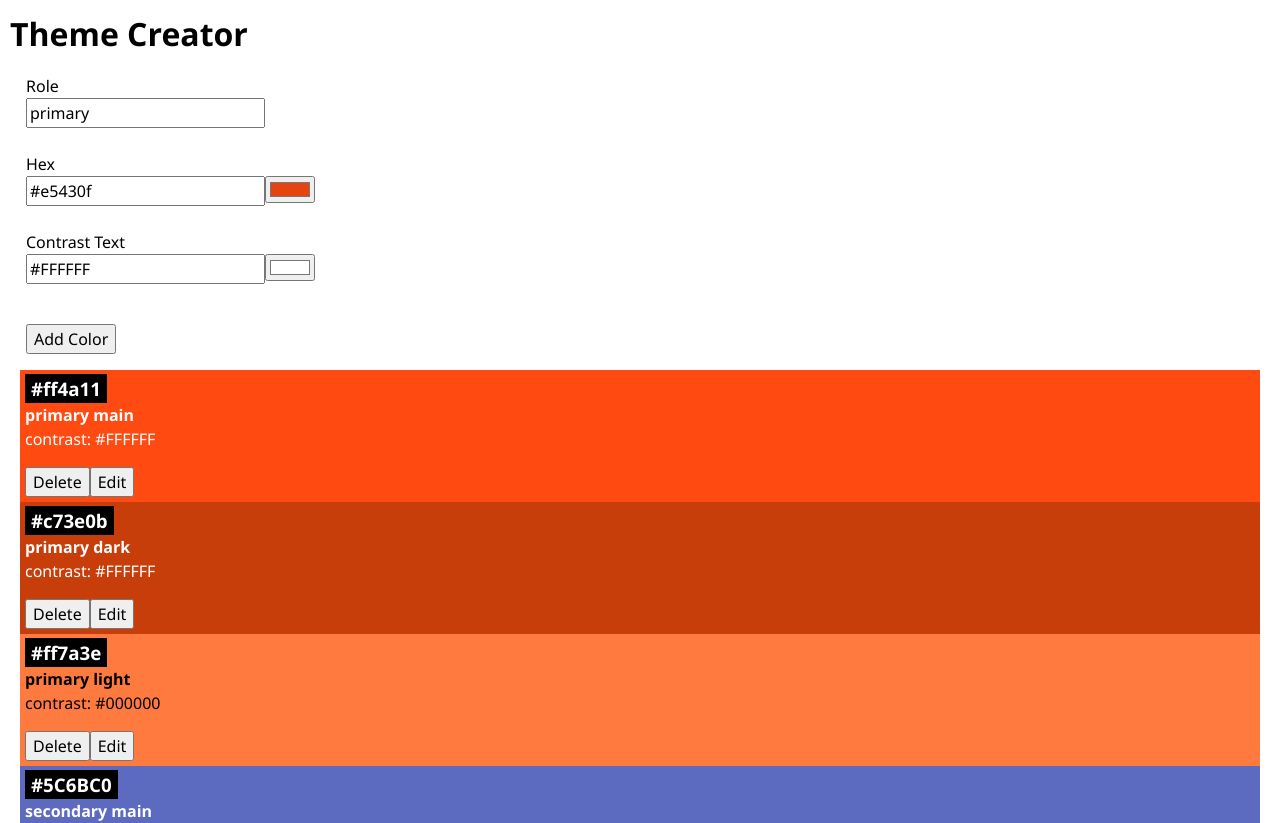
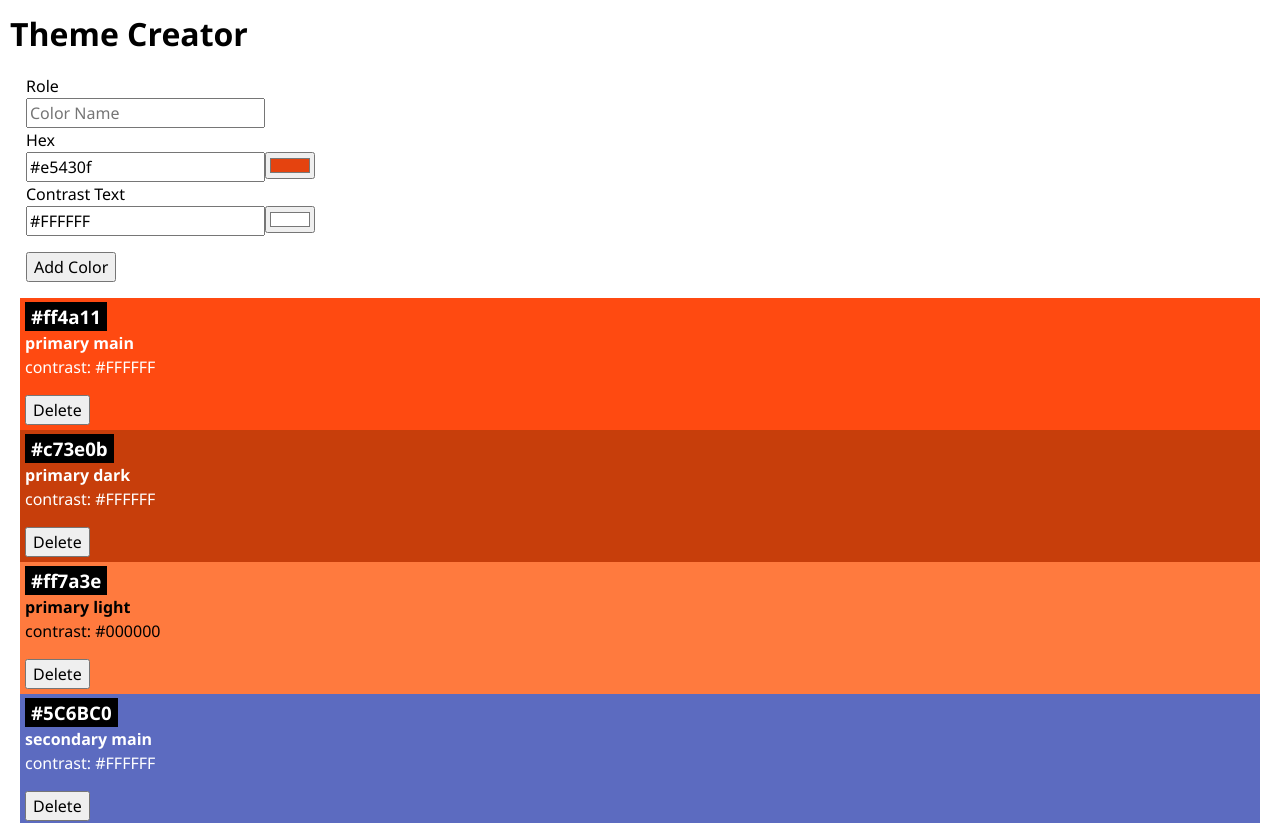
Before and after one commit to MarenOelixtown/web-react-recap-project, a React (Vite) app: page / in a window 1280 px wide. Shown: the top 823 px of the page. Built offline with nearby package versions, Linux system fonts and the light colour scheme.

Commit message:
Revert "Adding missing ColorInput.jsx and #4: Edit a color from the theme"

```diff
--- a/src/App.jsx
+++ b/src/App.jsx
@@ -7,19 +7,12 @@ import { uid } from "uid";
 
 function App() {
   const [colors, setColors] = useState(initialColors);
-
-  const handleDelete = (id) => {
-    setColors(colors.filter((color) => color.id !== id));
+  const deleteAColor = (colorToBeDeleted) => {
+    const updatedColors = colors.filter(
+      (color) => color.id !== colorToBeDeleted.id
+    );
+    setColors(updatedColors);
   };
-  const handleEditColor = (editColor) => {
-    setColors(
-      colors.map((color) => {
-        if (color.id === editColor.id) return { ...editColor };
-        return color;
-      })
-    );
-  };
-
   function handleAddColor(newColor) {
     setColors([{ id: uid(), ...newColor }, ...colors]);
   }
@@ -33,12 +26,7 @@ function App() {
         <p>No colors ... start by adding one!</p>
       ) : (
         colors.map((color) => (
-          <Color
-            key={color.id}
-            color={color}
-            onDelete={handleDelete}
-            onEdit={handleEditColor}
-          />
+          <Color key={color.id} color={color} onDelete={deleteAColor} />
         ))
       )}
     </>
--- a/src/Components/Color/Button.jsx
+++ b/src/Components/Color/Button.jsx
@@ -1,6 +1,6 @@
-export default function Button({ text, onButtonClick }) {
+export default function Button({ text, onClick }) {
   return (
-    <button type="button" onClick={onButtonClick}>
+    <button type="button" onClick={onClick}>
       {text}
     </button>
   );
--- a/src/Components/Color/Color.jsx
+++ b/src/Components/Color/Color.jsx
@@ -1,12 +1,14 @@
 import "./Color.css";
 import Button from "./Button.jsx";
 import { useState } from "react";
-import ColorForm from "../ColorForm/ColorForm.jsx";
 
-export default function Color({ color, onDelete, onEdit }) {
-  const [showDeleteConfirmation, setShowDeleteConfirmation] = useState(false);
-  const [showEditForm, setShowEditForm] = useState(false);
+export default function Color({ color, onDelete }) {
+  const [showCancel, setShowCancel] = useState(false);
 
+  const handleOnDelete = () => {
+    console.log("tell parent to delete");
+    onDelete(color);
+  };
   return (
     <div
       className="color-card"
@@ -18,43 +20,15 @@ export default function Color({ color, onDelete, onEdit }) {
       <h3 className="color-card-hightlight">{color.hex}</h3>
       <h4>{color.role}</h4>
       <p>contrast: {color.contrastText}</p>
-      {showDeleteConfirmation ? (
+      {!showCancel ? (
+        <Button text="Delete" onClick={() => setShowCancel(true)} />
+      ) : (
         <>
           <p className="color-card-hightlight">Really delete??</p>
-          <Button
-            text="Cancel"
-            onButtonClick={() => setShowDeleteConfirmation(false)}
-          />
-          <Button text="Delete" onButtonClick={() => onDelete(color.id)} />
-        </>
-      ) : (
-        <>
-          <Button
-            text="Delete"
-            onButtonClick={() => setShowDeleteConfirmation(true)}
-          />
-          {showEditForm ? (
-            <>
-              <ColorForm
-                color={color}
-                toEditColorState={showEditForm}
-                onEditColor={onEdit}
-                setShowEditForm={setShowEditForm}
-              />{" "}
-              <Button
-                text="Cancel"
-                onButtonClick={() => setShowEditForm(false)}
-              />
-            </>
-          ) : (
-            <Button text="Edit" onButtonClick={() => setShowEditForm(true)} />
-          )}
+          <Button text="Cancel" onClick={() => setShowCancel(false)} />
+          <Button text="Delete" onClick={handleOnDelete} />
         </>
       )}
     </div>
   );
 }
-
-/*
-question ? yes : no
-*/
--- a/src/Components/ColorForm/ColorForm.jsx
+++ b/src/Components/ColorForm/ColorForm.jsx
@@ -1,63 +1,62 @@
-import ColorInput from "../ColorInput/ColorInput";
 import "./ColorForm.css";
+import { useState } from "react";
+import useLocalStorageState from "use-local-storage-state";
 
-export default function ColorForm({
-  color,
-  onAddColor,
-  onEditColor,
-  toEditColorState,
-  setShowEditForm,
-  initialData = { role: "primary", hex: "#e5430f", contrastText: "#FFFFFF" },
-}) {
+export default function ColorForm({ onAddColor }) {
+  const [colorHex, setColorHex] = useState("#e5430f");
+  const [colorContrastHex, setColorContrastHex] = useState("#FFFFFF");
+
+  const handleColorChangeOne = (event) => {
+    setColorHex(event.target.value);
+  };
+  const handleColorChangeTwo = (event) => {
+    setColorContrastHex(event.target.value);
+  };
   function handleSubmit(event) {
     event.preventDefault();
     const formData = new FormData(event.target);
     const data = Object.fromEntries(formData);
-    const editColor = { ...data, id: color.id };
-    console.log(editColor);
-    console.log("Form data:", data);
-    console.log(toEditColorState);
-
-    if (toEditColorState) {
-      console.log("Editing color");
-      onEditColor(editColor);
-      setShowEditForm(false);
-    } else {
-      onAddColor(data);
-    }
-
+    onAddColor(data);
     event.target.reset();
   }
-  const currentData = toEditColorState ? color : initialData;
+
   return (
     <form className="form-container" onSubmit={handleSubmit}>
-      <label htmlFor="role">
-        Role
-        <br />
+      <label htmlFor="role">Role</label>
+      <input type="text" name="role" id="role" placeholder="Color Name" />
+      <label htmlFor="hex-text">Hex</label>
+      <div className="row">
+        <input type="text" name="hex-text" id="hex-text" value={colorHex} />
+        <label htmlFor="hex"></label>
+        <input
+          type="color"
+          name="hex"
+          id="hex"
+          value={colorHex}
+          onChange={handleColorChangeOne}
+        />
+      </div>
+
+      <label htmlFor="contrastText">Contrast Text</label>
+      <div className="row">
         <input
           type="text"
-          id="role"
-          name="role"
-          defaultValue={currentData.role}
+          name="contrastText"
+          id="contrastText"
+          value={colorContrastHex}
         />
-      </label>
-      <br />
-      <label htmlFor="hex">
-        Hex
-        <br />
-        <ColorInput id="hex" defaultValue={currentData.hex} />
-      </label>
-      <br />
-      <label htmlFor="contrastText">
-        Contrast Text
-        <br />
-        <ColorInput id="contrastText" defaultValue={currentData.contrastText} />
-      </label>
-      <br />
 
-      <button type="submit">
-        {toEditColorState ? "UpdateColor" : "Add Color"}
-      </button>
+        <label htmlFor="hex-contrast"></label>
+        <input
+          type="color"
+          name="hex-contrast"
+          id="hex-contrast"
+          value={colorContrastHex}
+          onChange={handleColorChangeTwo}
+        />
+      </div>
+
+      <button type="submit">Add Color</button>
     </form>
   );
 }
--- a/src/Components/ColorInput/ColorInput.jsx
+++ /dev/null
@@ -1,22 +0,0 @@
-import { useState } from "react";
-
-export default function ColorInput({ id, defaultValue }) {
-  const [inputValue, setInputValue] = useState(defaultValue);
-
-  function handleInputValue(event) {
-    setInputValue(event.target.value);
-  }
-
-  return (
-    <>
-      <input
-        type="text"
-        id={id}
-        name={id}
-        value={inputValue}
-        onChange={handleInputValue}
-      />
-      <input type="color" value={inputValue} onChange={handleInputValue} />
-    </>
-  );
-}
```
